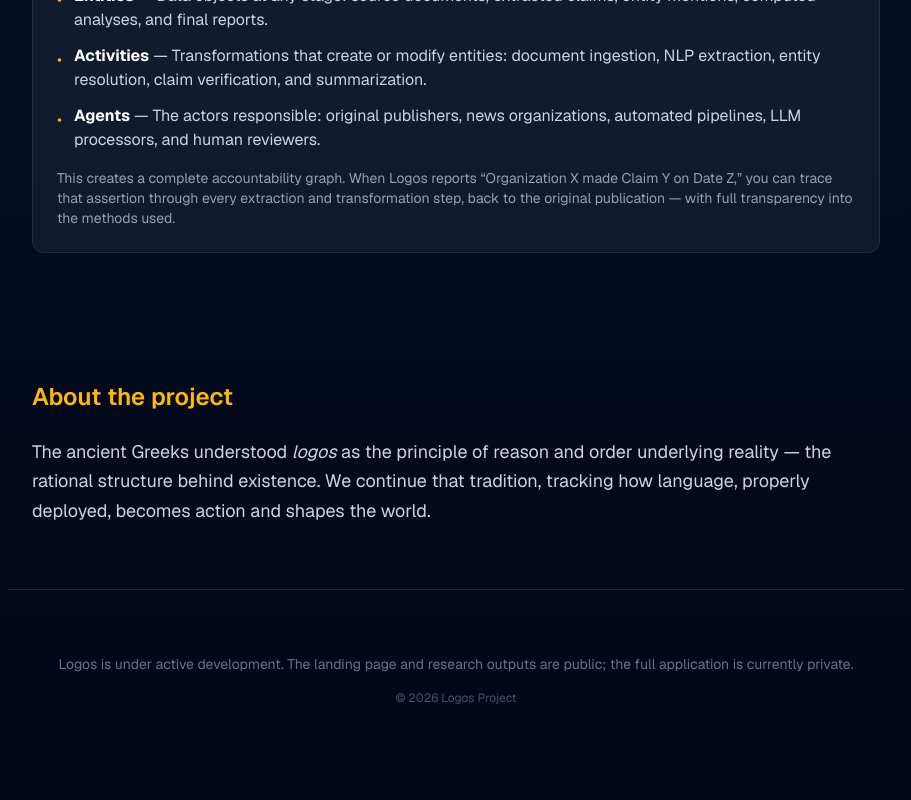
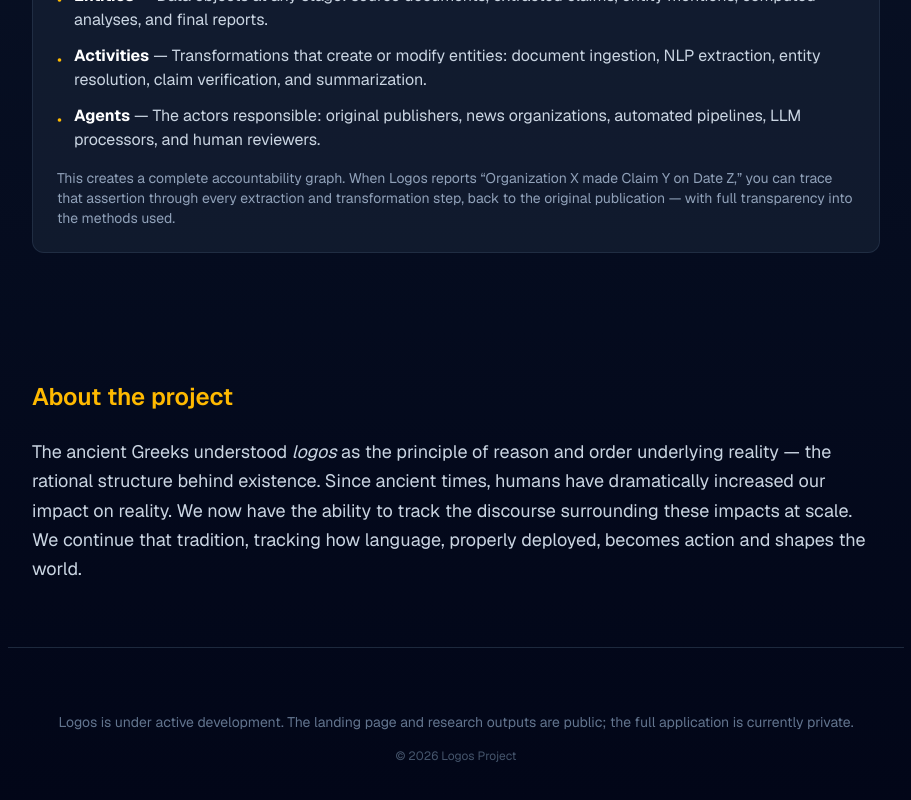
Before and after one commit to jde/logosproject, a Next.js app: page / in a window 1280 px wide. Shown: the part 2201-3001 px from the top of the page, without its empty margins (184-1095 px from the left). Before the commit the page ends 2971 px from the top, so only its background shows below. Built offline with nearby package versions, Linux system fonts and the light colour scheme.

Commit message:
Add sentence to About the project section

```diff
--- a/src/app/page.tsx
+++ b/src/app/page.tsx
@@ -197,7 +197,7 @@
         <p className="text-lg text-slate-300 leading-relaxed">
           The ancient Greeks understood <em>logos</em> as the principle of
           reason and order underlying reality — the rational structure behind
-          existence. We continue that tradition, tracking how language, properly
+          existence. Since ancient times, humans have dramatically increased our impact on reality. We now have the ability to track the discourse surrounding these impacts at scale. We continue that tradition, tracking how language, properly
           deployed, becomes action and shapes the world.
         </p>
       </section>
```
